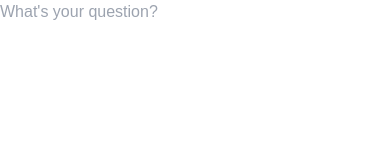
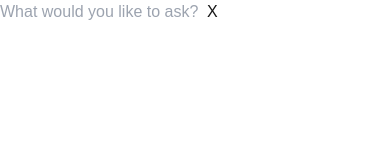
Before and after one commit to O-K-G/ai-app, a Next.js app: page / in a window 390 px wide. Shown: the top 160 px of the page. Built offline with nearby package versions, Linux system fonts and the light colour scheme.

Commit message:
feat: base responsive positioning

```diff
--- a/src/app/page.tsx
+++ b/src/app/page.tsx
@@ -9,7 +9,7 @@ export default function Home() {
   return (
     <AssistantContextProvider>
       <main>
-        <div className="flex flex-col w-full max-w-md py-24 mx-auto stretch">
+        <div className="flex flex-col items-center justify-end size-full lg:w-1/2 lg:mx-auto min-h-screen max-h-screen overflow-hidden p-4">
           <Messages />
           <Form>
             <Input />
--- a/src/components/Form.tsx
+++ b/src/components/Form.tsx
@@ -5,5 +5,9 @@ import { useContext } from "react";
 export default function Form({ children }: FormProps) {
   const { handleSubmit } = useContext(AssistantContext);
 
-  return <form onSubmit={handleSubmit}>{children}</form>;
+  return (
+    <form onSubmit={handleSubmit} className="size-full">
+      {children}
+    </form>
+  );
 }
--- a/src/components/Input.tsx
+++ b/src/components/Input.tsx
@@ -2,17 +2,26 @@ import { InputProps } from "@constants/interfaces";
 import { AssistantContext } from "@components/AssistantContextProvider";
 import { useContext } from "react";
 
-const PLACEHOLDER_DEFAULT_VALUE = "What's your question?";
+const PLACEHOLDER_DEFAULT_VALUE = "What would you like to ask?";
 
 export default function Input({ placeholderValue }: InputProps) {
-  const { input, handleInputChange } = useContext(AssistantContext);
+  const { input, handleInputChange, handleSubmit } =
+    useContext(AssistantContext);
 
   return (
-    <input
-      className="fixed bottom-0 w-full max-w-md p-2 mb-8 border border-gray-300 rounded shadow-xl"
-      value={input || ""}
-      placeholder={placeholderValue || PLACEHOLDER_DEFAULT_VALUE}
-      onChange={handleInputChange}
-    />
+    <div className="flex items-center justify-center gap-4 h-16">
+      <input
+        className="p-2 h-full w-full text-black rounded-md outline-none border-4 border-transparent focus:border-4 focus:border-blue-500"
+        value={input || ""}
+        placeholder={placeholderValue || PLACEHOLDER_DEFAULT_VALUE}
+        onChange={handleInputChange}
+      />
+      <button
+        type="submit"
+        className="h-full min-w-8 w-16 rounded-md outline-none border-4 border-white focus:border-4 focus:border-blue-500"
+      >
+        X
+      </button>
+    </div>
   );
 }
--- a/src/components/Message.tsx
+++ b/src/components/Message.tsx
@@ -1,18 +1,21 @@
 import { MessageProps } from "@constants/interfaces";
 
-const USER_NAME = "You: ";
-const ASSISTANT_NAME = "Mr. Visa-bot: ";
+const USER_NAME = "You:";
+const ASSISTANT_NAME = "Mr. Visa-bot:";
 
 export default function Message({ role, content }: MessageProps) {
+  const assistantClassName = role === "assistant" ? "mb-4" : "";
+
   const speaker = {
     user: USER_NAME,
     assistant: ASSISTANT_NAME,
   };
 
   return (
-    <div className="flex items-start justify-start whitespace-pre-wrap">
-      <span>{speaker[role as keyof typeof speaker]}</span>
-      <span>{content}</span>
+    <div className={`${assistantClassName}`}>
+      <span className="font-bold">{speaker[role as keyof typeof speaker]}</span>
+      &nbsp;
+      {content}
     </div>
   );
 }
--- a/src/components/Messages.tsx
+++ b/src/components/Messages.tsx
@@ -5,13 +5,17 @@ import Message from "@components/Message";
 export default function Messages() {
   const { messages } = useContext(AssistantContext);
 
-  return messages.map((message) => {
-    const { id, role, content } = message || {};
+  if (messages.length > 0) {
+    return (
+      <div className="mb-4 w-full overflow-y-scroll overflow-x-hidden lg:border lg:border-white lg:px-2 rounded-md">
+        {messages.map((message) => {
+          const { id, role, content } = message || {};
 
-    if (messages.length > 0) {
-      return <Message key={id} role={role} content={content} />;
-    }
+          return <Message key={id} role={role} content={content} />;
+        })}
+      </div>
+    );
+  }
 
-    return null;
-  });
+  return null;
 }
```
